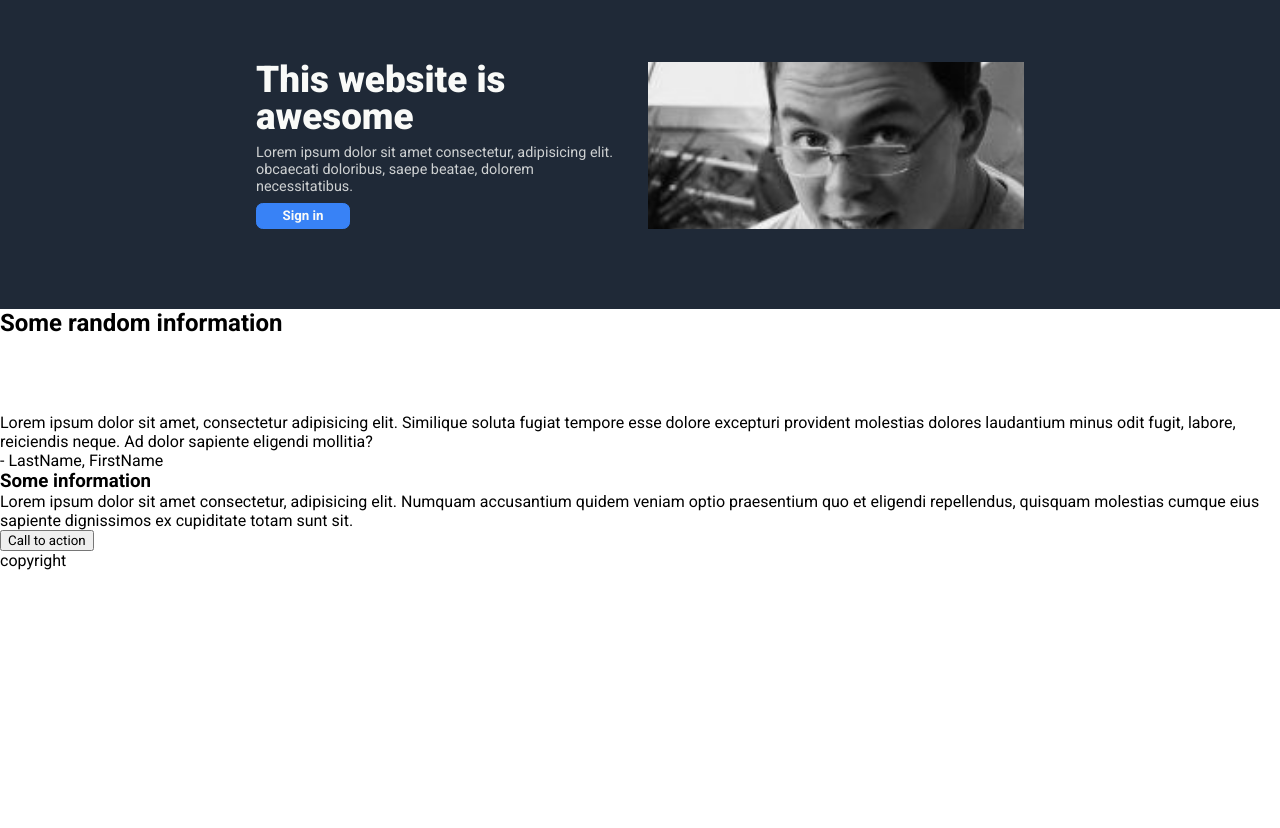
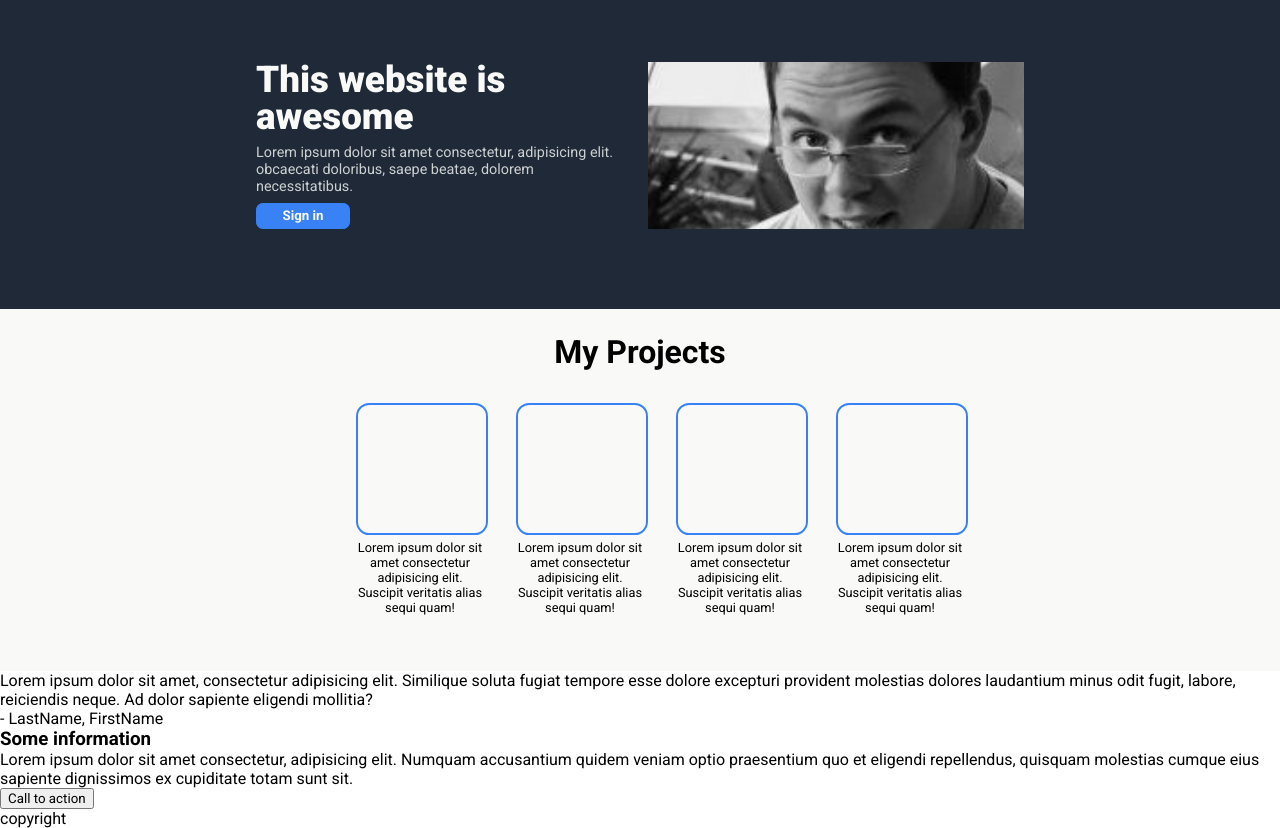
Before and after one commit to paulimmds/landing-page-top, a plain HTML site: page index.html in a window 1280 px wide. Shown: the part 102-930 px from the top of the page. Before the commit the page ends 800 px from the top, so only its background shows below. Drawn offline with Linux system fonts and the light colour scheme.

Commit message:
Style My Projects section

```diff
--- a/index.css
+++ b/index.css
@@ -24,7 +24,8 @@ header {
     color: var(--two);
 }
 
-header > * {
+header>*,
+.projects>* {
     width: 60%;
     margin: auto;
 }
@@ -104,3 +105,49 @@ header .about-me {
     height: 100%;
     object-fit: cover;
 }
+
+
+/* My Projects Section Style */
+
+.projects {
+    display: flex;
+    flex-direction: column;
+    background-color: var(--two);
+    gap: 2em;
+    padding-top: 1.5em;
+    padding-bottom: 3.5em;
+    justify-content: center;
+}
+
+.projects h2 {
+    font-size: 2em;
+    text-align: center;
+}
+
+.projects ul {
+    display: flex;
+    gap: 2em;
+    justify-content: center;
+}
+
+.item {
+    width: 8em;
+    list-style: none;
+    display: flex;
+    flex-direction: column;
+    justify-content: space-between;
+    gap: .3em;
+
+}
+
+.item div {
+    width: 8em;
+    height: 8em;
+    border-radius: 10%;
+    border: 2px solid var(--four);
+}
+
+.item p {
+    font-size: .8em;
+    text-align: center;
+}
--- a/index.html
+++ b/index.html
@@ -35,24 +35,30 @@
     </header>
 
     <main>
-        <article class="one">
-            <h2>Some random information</h2>
-            <div class="item" id="1">
-                <img src="" alt="">
-                <p></p>
-            </div>
-            <div class="item" id="2">
-                <img src="" alt="">
-                <p></p>
-            </div>
-            <div class="item" id="3">
-                <img src="" alt="">
-                <p></p>
-            </div>
-            <div class="item" id="4">
-                <img src="" alt="">
-                <p></p>
-            </div>
+        <article class="projects">
+            <h2>My Projects</h2>
+            <ul>
+                <li class="item">
+                    <div></div>
+                    <p>Lorem ipsum dolor sit amet consectetur adipisicing elit. Suscipit
+                        veritatis alias sequi quam!</p>
+                </li>
+                <li class="item">
+                    <div></div>
+                    <p>Lorem ipsum dolor sit amet consectetur adipisicing elit. Suscipit
+                        veritatis alias sequi quam!</p>
+                </li>
+                <li class="item">
+                    <div></div>
+                    <p>Lorem ipsum dolor sit amet consectetur adipisicing elit. Suscipit
+                        veritatis alias sequi quam!</p>
+                </li>
+                <li class="item">
+                    <div></div>
+                    <p>Lorem ipsum dolor sit amet consectetur adipisicing elit. Suscipit
+                        veritatis alias sequi quam!</p>
+                </li>
+            </ul>
         </article>
 
         <article class="two">
```
